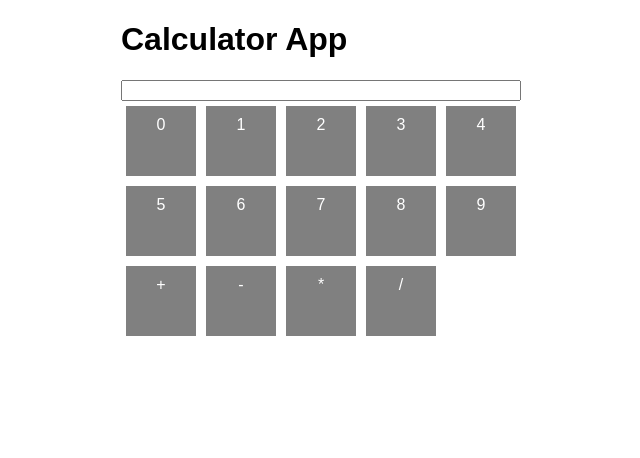
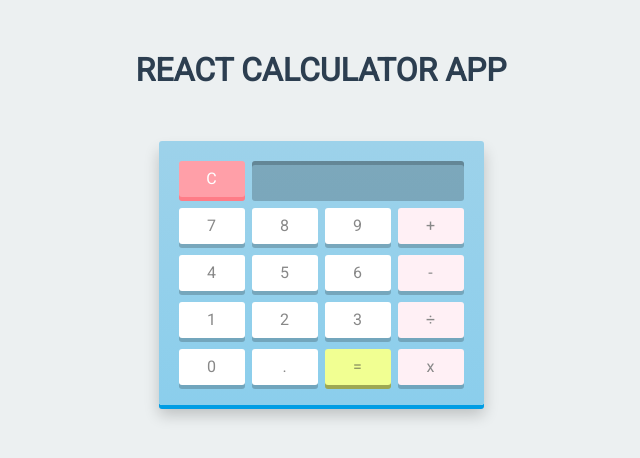
Before and after one commit to glrodasz/react-calculator-app, a React (Create React App) app: page / in a window 1280 px wide. Shown: the top 458 px of the page, without its empty margins (319-959 px from the left). Built offline with nearby package versions, Linux system fonts and the light colour scheme.

Commit message:
Change structure and styles

```diff
--- a/public/index.html
+++ b/public/index.html
@@ -4,6 +4,10 @@
     <meta charset="utf-8">
     <meta name="viewport" content="width=device-width, initial-scale=1, shrink-to-fit=no">
     <meta name="theme-color" content="#000000">
+
+    <!-- Fonts -->
+    <link href="https://fonts.googleapis.com/css?family=Roboto" rel="stylesheet">
+
     <!--
       manifest.json provides metadata used when your web app is added to the
       homescreen on Android. See https://developers.google.com/web/fundamentals/engage-and-retain/web-app-manifest/
--- a/src/App.css
+++ /dev/null
@@ -1,4 +0,0 @@
-.app {
-  width: 400px;
-  margin: 0 auto;
-}
--- a/src/Calculator.css
+++ /dev/null
@@ -1,25 +0,0 @@
-.calculator {
-  display: flex;
-  flex-direction: column;
-}
-
-.calculator-keys {
-  display: flex;
-  flex-wrap: wrap;
-}
-
-.calculator-operators {
-  display: flex;
-}
-
-.calculator-key {
-  width: 50px;
-  height: 50px;
-  background: grey;
-  padding: 10px;
-  margin: 5px;
-  text-align: center;
-  color: white;
-  font-size: 16px;
-  cursor: pointer;
-}
--- a/src/Calculator.js
+++ /dev/null
@@ -1,32 +0,0 @@
-import React, { Component } from 'react';
-import './Calculator.css';
-
-class Calculator extends Component {
-  render() {
-    return (
-      <div className="calculator">
-        <input id="numberInput" value="" />
-        <div className="calculator-keys">
-          <div className="calculator-key">0</div>
-          <div className="calculator-key">1</div>
-          <div className="calculator-key">2</div>
-          <div className="calculator-key">3</div>
-          <div className="calculator-key">4</div>
-          <div className="calculator-key">5</div>
-          <div className="calculator-key">6</div>
-          <div className="calculator-key">7</div>
-          <div className="calculator-key">8</div>
-          <div className="calculator-key">9</div>
-        </div>
-        <div className="calculator-operators">
-          <div className="calculator-key">+</div>
-          <div className="calculator-key">-</div>
-          <div className="calculator-key">*</div>
-          <div className="calculator-key">/</div>
-        </div>
-      </div>
-    );
-  }
-}
-
-export default Calculator;
--- a/src/App.js
+++ b/src/components/App.js
@@ -1,14 +1,14 @@
 import React, { Component } from 'react';
 import Calculator from './Calculator';
-import './App.css';
+import '../styles/App.css';
 
 class App extends Component {
   render() {
     return (
-      <div className="app">
-        <h1>Calculator App</h1>
+      <main className="app">
+        <h1>React Calculator App</h1>
         <Calculator />
-      </div>
+      </main>
     );
   }
 }
--- /dev/null
+++ b/src/components/Calculator.js
@@ -0,0 +1,36 @@
+import React, { Component } from 'react';
+import '../styles/Calculator.css';
+
+class Calculator extends Component {
+  render() {
+    return (
+      <div className="calculator">
+      	<div className="top">
+      		<span className="clear">C</span>
+      		<div className="screen"></div>
+      	</div>
+
+      	<div className="keys">
+      		<span>7</span>
+      		<span>8</span>
+      		<span>9</span>
+      		<span className="operator">+</span>
+      		<span>4</span>
+      		<span>5</span>
+      		<span>6</span>
+      		<span className="operator">-</span>
+      		<span>1</span>
+      		<span>2</span>
+      		<span>3</span>
+      		<span className="operator">÷</span>
+      		<span>0</span>
+      		<span>.</span>
+      		<span className="eval">=</span>
+      		<span className="operator">x</span>
+      	</div>
+      </div>
+    );
+  }
+}
+
+export default Calculator;
--- a/src/index.css
+++ b/src/index.css
@@ -1,5 +1,17 @@
+* {
+  box-sizing: border-box;
+}
+
+html,
+body {
+  height: 100%;
+}
+
 body {
   margin: 0;
   padding: 0;
-  font-family: sans-serif;
+  font-family: 'Roboto', sans-serif;
+  min-height: 100%;
+  background: #ecf0f1;
+  color: #2c3e50;
 }
--- a/src/index.js
+++ b/src/index.js
@@ -1,7 +1,7 @@
 import React from 'react';
 import ReactDOM from 'react-dom';
 import './index.css';
-import App from './App';
+import App from './components/App';
 import registerServiceWorker from './registerServiceWorker';
 
 ReactDOM.render(<App />, document.getElementById('root'));
--- /dev/null
+++ b/src/styles/App.css
@@ -0,0 +1,12 @@
+.app {
+  display: flex;
+  flex-direction: column;
+  justify-content: center;
+  align-items: center;
+  margin: 30px auto;
+}
+
+.app h1 {
+  text-transform: uppercase;
+  font-weight: 600;
+}
--- /dev/null
+++ b/src/styles/Calculator.css
@@ -0,0 +1,128 @@
+.calculator {
+  width: 325px;
+  height: auto;
+
+  margin: 30px auto;
+  padding: 20px 20px 9px;
+
+  background: #9dd2ea;
+  background: linear-gradient(#9dd2ea, #8bceec);
+  border-radius: 3px;
+  box-shadow: 0px 4px #009de4, 0px 10px 15px rgba(0, 0, 0, 0.2);
+}
+
+/* Top portion */
+.top span.clear {
+  float: left;
+}
+
+/* Inset shadow on the screen to create indent */
+.top .screen {
+  height: 40px;
+  width: 212px;
+
+  float: right;
+
+  padding: 0 10px;
+
+  background: rgba(0, 0, 0, 0.2);
+  border-radius: 3px;
+  box-shadow: inset 0px 4px rgba(0, 0, 0, 0.2);
+
+  /* Typography */
+  font-size: 17px;
+  line-height: 40px;
+  color: white;
+  text-shadow: 1px 1px 2px rgba(0, 0, 0, 0.2);
+  text-align: right;
+  letter-spacing: 1px;
+}
+
+/* Clear floats */
+.keys,
+.top {
+  overflow: hidden;
+}
+
+/* Applying same to the keys */
+.keys span,
+.top span.clear {
+  float: left;
+  position: relative;
+  top: 0;
+
+  cursor: pointer;
+
+  width: 66px;
+  height: 36px;
+
+  background: white;
+  border-radius: 3px;
+  box-shadow: 0px 4px rgba(0, 0, 0, 0.2);
+
+  margin: 0 7px 11px 0;
+
+  color: #888;
+  line-height: 36px;
+  text-align: center;
+
+  /* prevent selection of text inside keys */
+  user-select: none;
+
+  /* Smoothing out hover and active states using css3 transitions */
+  transition: all 0.2s ease;
+}
+
+/* Remove right margins from operator keys */
+/* style different type of keys (operators/evaluate/clear) differently */
+.keys span.operator {
+  background: #fff0f5;
+  margin-right: 0;
+}
+
+.keys span.eval {
+  background: #f1ff92;
+  box-shadow: 0px 4px #9da853;
+  color: #888e5f;
+}
+
+.top span.clear {
+  background: #ff9fa8;
+  box-shadow: 0px 4px #ff7c87;
+  color: white;
+}
+
+/* Some hover effects */
+.keys span:hover {
+  background: #9c89f6;
+  box-shadow: 0px 4px #6b54d3;
+  color: white;
+}
+
+.keys span.eval:hover {
+  background: #abb850;
+  box-shadow: 0px 4px #717a33;
+  color: #ffffff;
+}
+
+.top span.clear:hover {
+  background: #f68991;
+  box-shadow: 0px 4px #d3545d;
+  color: white;
+}
+
+/* Simulating "pressed" effect on active state of the keys by removing the box-shadow and moving the keys down a bit */
+.keys span:active {
+  box-shadow: 0px 0px #6b54d3;
+  top: 4px;
+}
+
+.keys span.eval:active {
+  box-shadow: 0px 0px #717a33;
+  top: 4px;
+}
+
+.top span.clear:active {
+  top: 4px;
+  box-shadow: 0px 0px #d3545d;
+}
```
Also changed, not shown: src/components/Key.js (renamed from src/Key.js), 1 other file (tests, documents, lock files or other folders).
